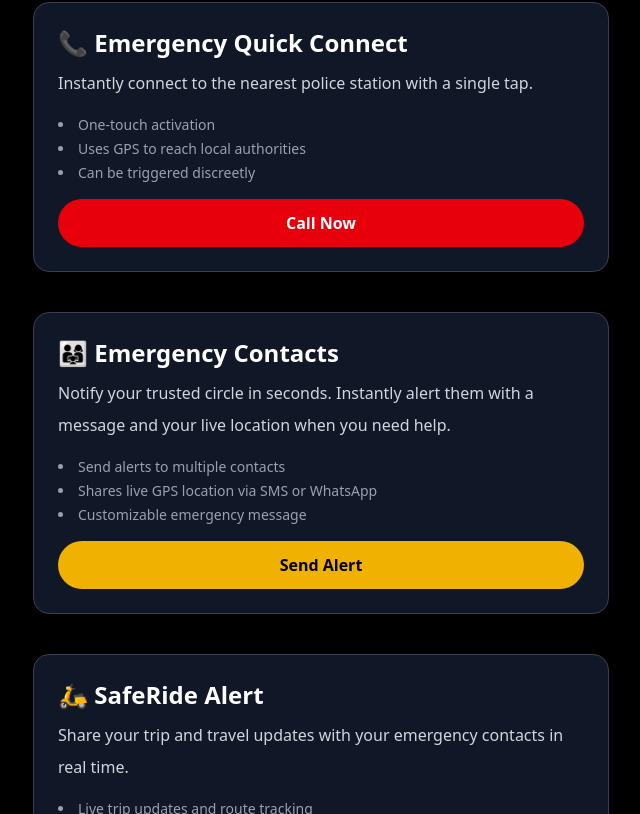
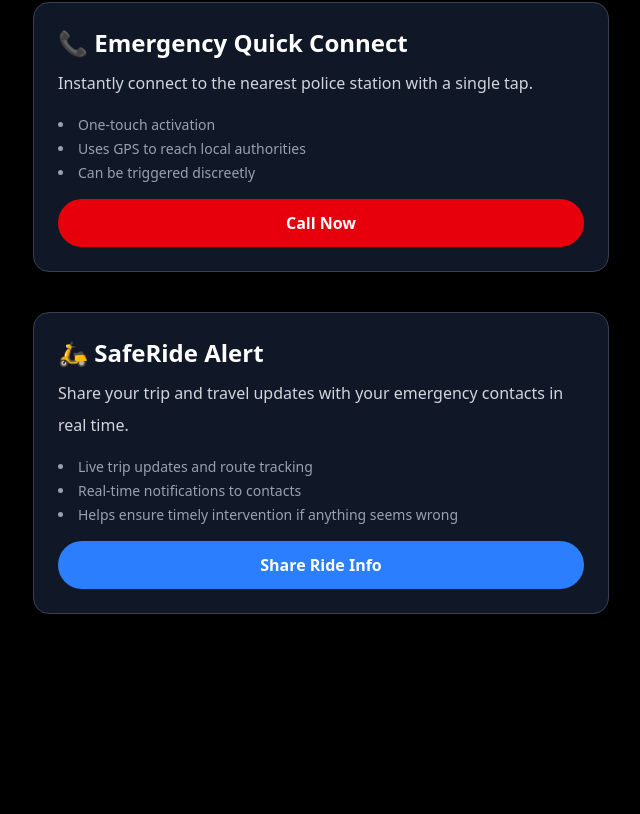
Before and after one commit to maity-moumita/Women-Safety-Web-Application, a Next.js app: page /feature-login in a window 1280 px wide. Shown: the part 560-1374 px from the top of the page, without its empty margins (319-959 px from the left). After the commit the page ends 1198 px from the top, so only its background shows below. Built offline with nearby package versions, Linux system fonts and the light colour scheme; no server answers.

Commit message:
Updated Feature Login

```diff
--- a/src/app/feature-login/page.jsx
+++ b/src/app/feature-login/page.jsx
@@ -56,7 +56,7 @@ const Feature = () => {
       </section>
 
       {/* Emergency Contacts (With SOS Route) */}
-      <section className="w-full max-w-xl bg-gray-900 rounded-2xl p-6 shadow-lg border border-gray-700">
+      {/* <section className="w-full max-w-xl bg-gray-900 rounded-2xl p-6 shadow-lg border border-gray-700">
         <h2 className="text-2xl font-semibold mb-2">👨‍👩‍👧 Emergency Contacts</h2>
         <p className="text-gray-300 mb-4">
           Notify your trusted circle in seconds. Instantly alert them with a message and your live location when you need help.
@@ -72,7 +72,7 @@ const Feature = () => {
         >
           Send Alert
         </button>
-      </section>
+      </section> */}
 
       {/* SafeRide Alert */}
       <section className="w-full max-w-xl bg-gray-900 rounded-2xl p-6 shadow-lg border border-gray-700">
```
